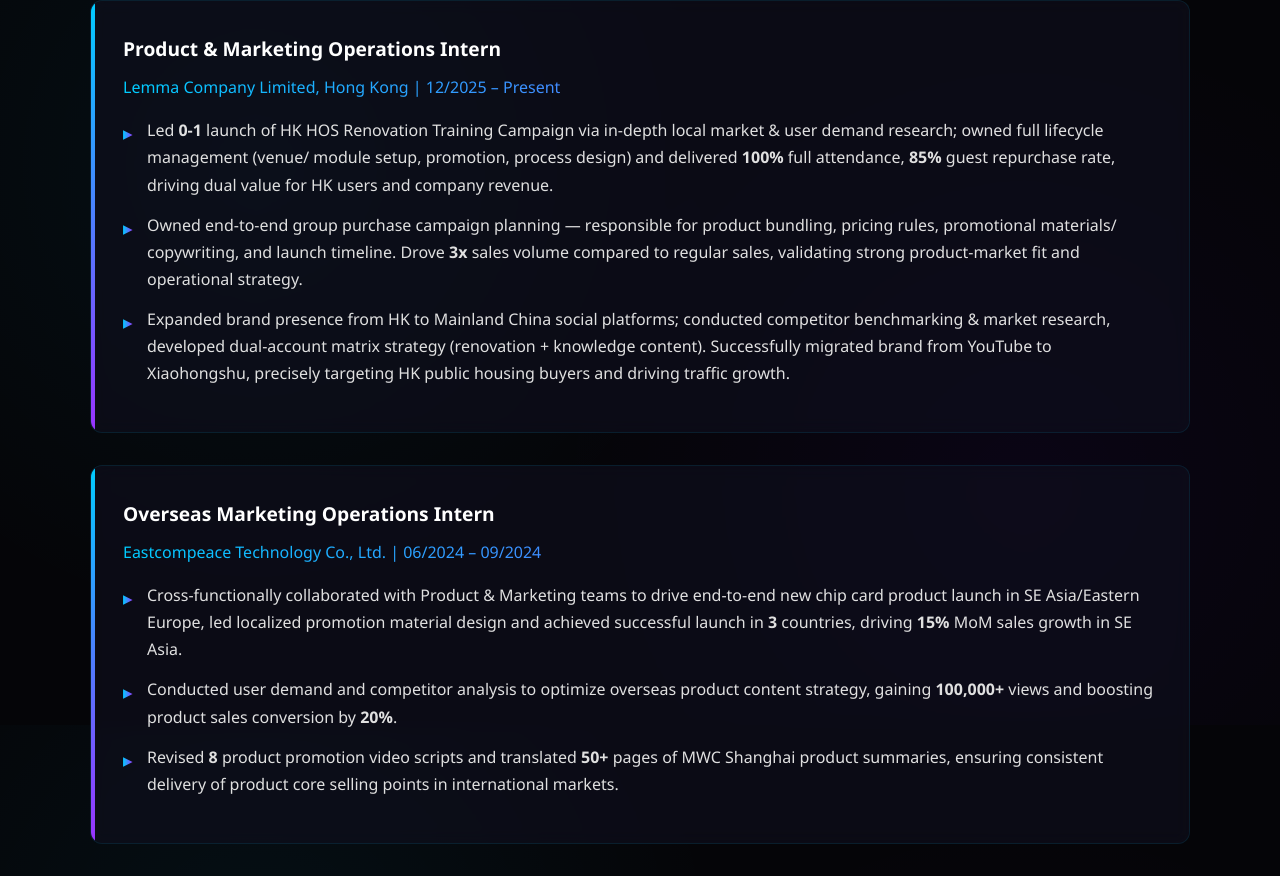
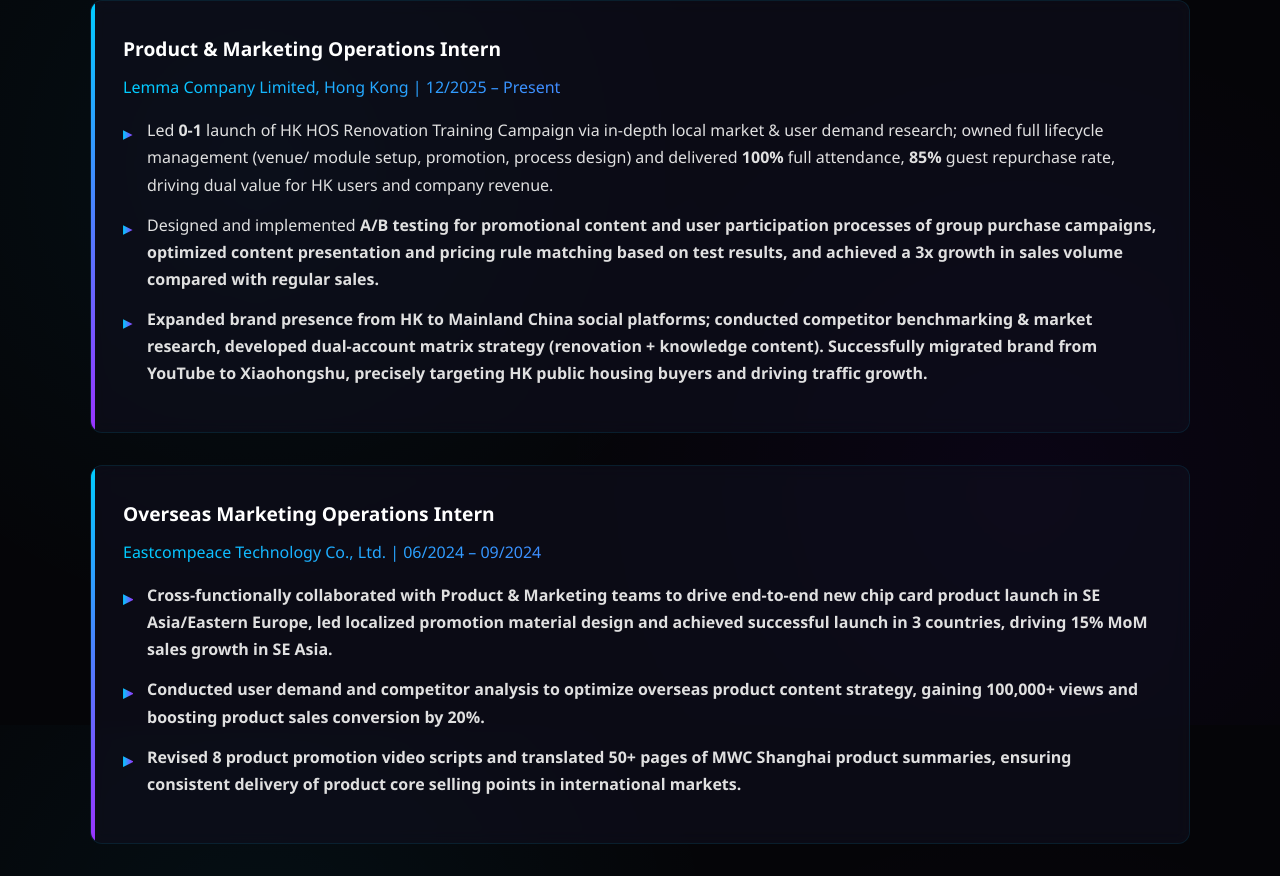
Before and after one commit to m2fredlau-netizen/317web1, a plain HTML site: page index.html in a window 1280 px wide. Shown: the part 2475-3351 px from the top of the page. Drawn offline with Linux system fonts and the light colour scheme.

Commit message:
Update index.html

```diff
--- a/index.html
+++ b/index.html
@@ -89,7 +89,7 @@
             <p class="company">Lemma Company Limited, Hong Kong | 12/2025 – Present</p>
             <ul>
                 <li>Led <strong>0-1</strong> launch of HK HOS Renovation Training Campaign via in-depth local market & user demand research; owned full lifecycle management (venue/ module setup, promotion, process design) and delivered <strong>100%</strong> full attendance, <strong>85%</strong> guest repurchase rate, driving dual value for HK users and company revenue.</li>
-                <li>Owned end-to-end group purchase campaign planning — responsible for product bundling, pricing rules, promotional materials/ copywriting, and launch timeline. Drove <strong>3x</strong> sales volume compared to regular sales, validating strong product-market fit and operational strategy.</li>
+                <li>Designed and implemented <strong>A/B testing<strong> for promotional content and user participation processes of group purchase campaigns, optimized content presentation and pricing rule matching based on test results, and achieved a <strong>3x<strong> growth in sales volume compared with regular sales.
                 <li>Expanded brand presence from HK to Mainland China social platforms; conducted competitor benchmarking & market research, developed dual-account matrix strategy (renovation + knowledge content). Successfully migrated brand from YouTube to Xiaohongshu, precisely targeting HK public housing buyers and driving traffic growth.</li>
             </ul>
         </div>
```
